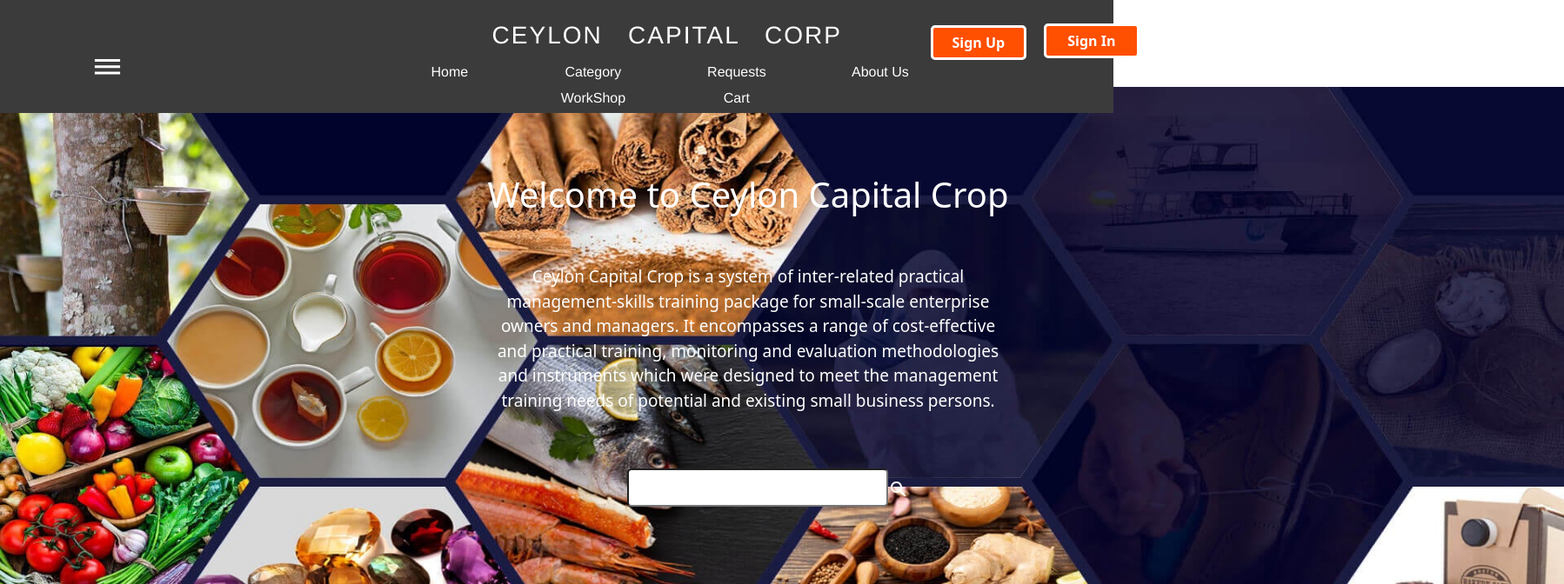
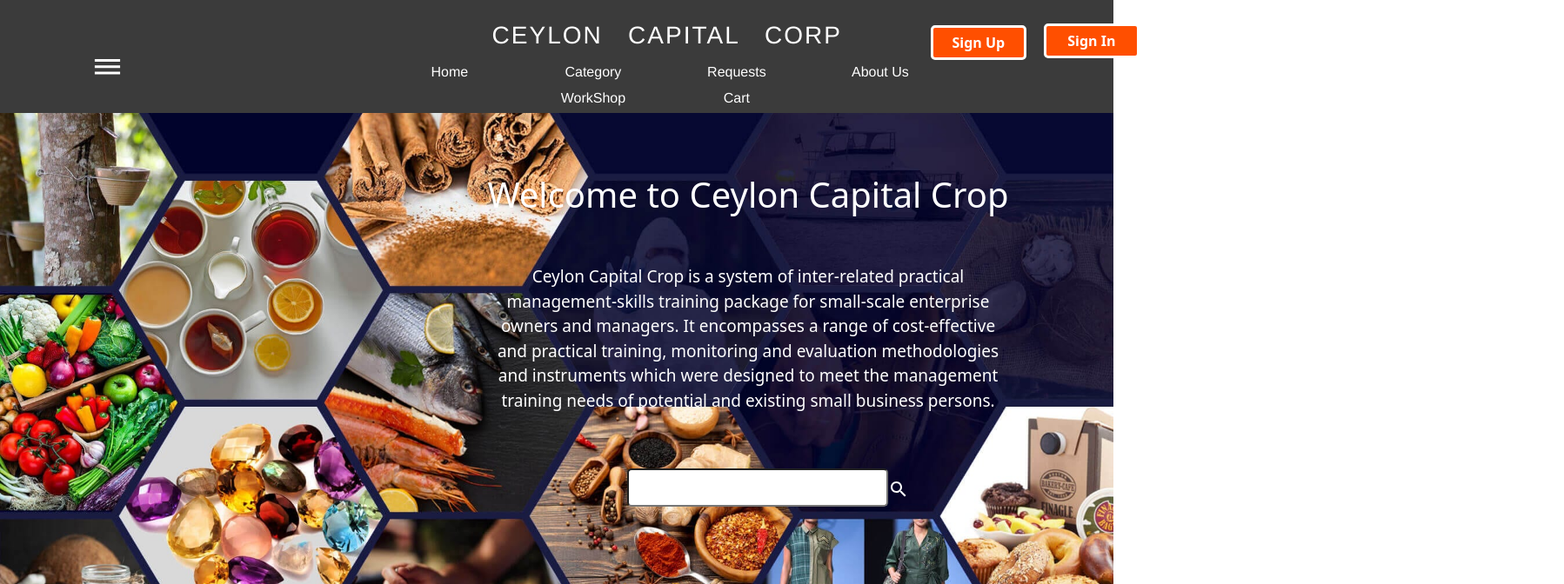
Before and after one commit to SoftwareProjectManagement/Small_Business_Development, a React (Create React App) app in the folder frontend/: page / in a window 1280 px wide. Shown: the top 672 px of the page at 87% size, 1798 px wide, since content can reach past the window. Built offline with nearby package versions, Linux system fonts and the light colour scheme.

Commit message:
Update homepage

```diff
--- a/frontend/src/components/Home/Home.css
+++ b/frontend/src/components/Home/Home.css
@@ -1,3 +1,9 @@
 .head{
     text-align: center;
 }
+
+.background{
+    width: 100%;
+    background-repeat: no-repeat;
+    background-size: auto;
+}
--- a/frontend/src/components/Home/Home.js
+++ b/frontend/src/components/Home/Home.js
@@ -15,7 +15,7 @@ return(
 
     <div>
         <div className='home'>
-        <img src="/images/home.jpeg" style={{backgroundSize:"cover",width:1798,height:900}}/>
+        <img src="/images/home.jpeg" className='background'/>
         <div className='head' style={{width:600,height:500,position:'absolute',top:200,right:120,color:"white"}}>
         <h1>Welcome to Ceylon Capital Crop</h1><br/><br/>
         <p style={{fontSize:19,fontWeight:500}}>Ceylon Capital Crop is a system of inter-related practical management-skills training package for small-scale enterprise owners and managers. It encompasses a range of cost-effective and practical training, monitoring and evaluation methodologies and instruments which were designed to meet the management training needs of potential and existing small business persons.</p>
```
